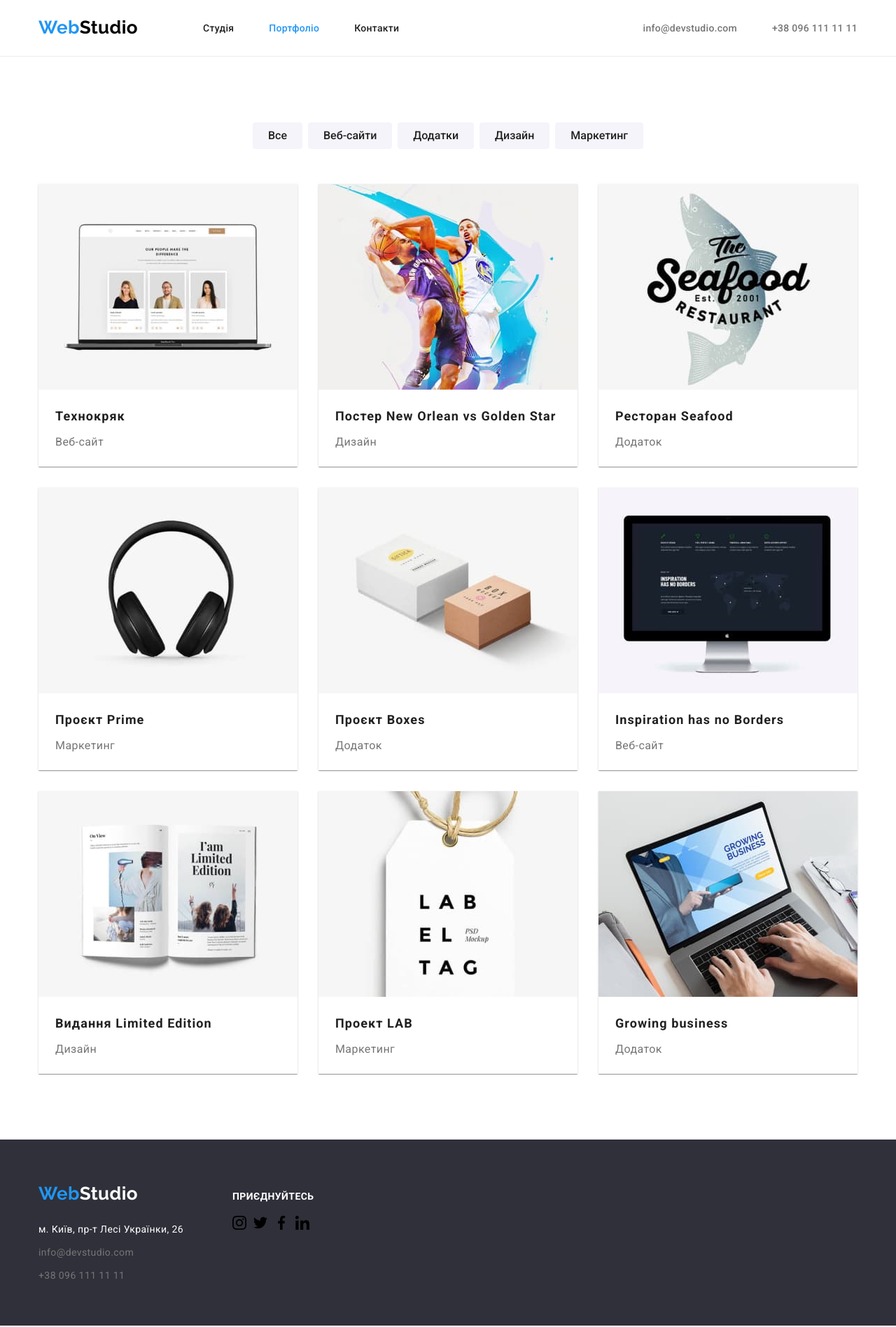
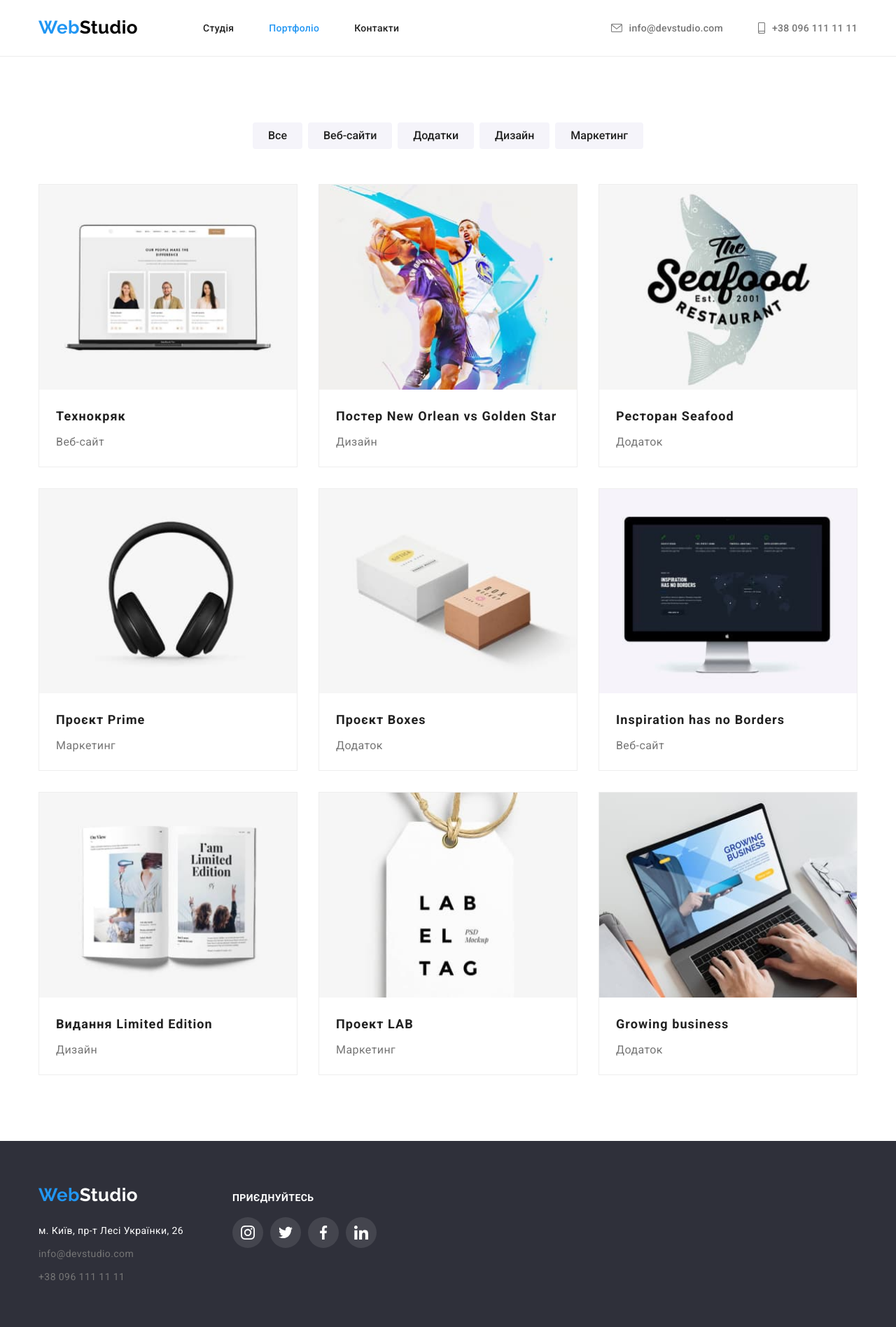
Before and after one commit to AndriiTymoshenko/goit-markup-hw-04, a plain HTML site: page portfolio.html in a window 1280 px wide. Shown: the whole page at 70% size. Drawn offline with nearby package versions, Linux system fonts and the light colour scheme.

Commit message:
portfolio fixed

```diff
--- a/css/styles.css
+++ b/css/styles.css
@@ -405,7 +405,7 @@ img {
 
 .clients .link:hover,
 .clients .link:focus {
-  color: var(--accent-color);
+  fill: var(--accent-color);
   border-color: var(--accent-color);
 }
 
@@ -551,6 +551,8 @@ img {
 .flex-container {
   width: 1170px;
   display: flex;
+  align-items: center;
+  justify-content: center;
   flex-wrap: wrap;
 
   gap: var(--section-gap);
@@ -558,7 +560,7 @@ img {
 
 .flex-elements {
   width: calc((100% - 60px) / 3);
-  box-shadow: var(--box-shadow);
+  border: 1px solid var(--portfolio-bg-color);
 }
 
 .project-content {
@@ -578,3 +580,13 @@ img {
   font-size: 16px;
   line-height: calc(30 / 16);
 }
+
+.flex-container .link {
+  text-decoration: none;
+  color: inherit;
+}
+
+.flex-container .link:hover,
+.flex-container .link:focus {
+  box-shadow: var(--box-shadow);
+}
--- a/portfolio.html
+++ b/portfolio.html
@@ -39,10 +39,20 @@
         </nav>
         <ul class="contacts-nav list">
           <li class="item">
-            <a class="mail link" href="mailto:info@devstudio.com">info@devstudio.com</a>
+            <a class="link" href="mailto:info@devstudio.com"
+              ><svg class="icon-mail">
+                <use href="./images/icons.svg#envelope"></use>
+              </svg>
+              info@devstudio.com</a
+            >
           </li>
           <li class="item">
-            <a class="tel link" href="tel:+380961111111">+38 096 111 11 11</a>
+            <a class="link" href="tel:+380961111111"
+              ><svg class="icon-tel">
+                <use href="./images/icons.svg#smartphone"></use>
+              </svg>
+              +38 096 111 11 11</a
+            >
           </li>
         </ul>
       </div>
@@ -71,86 +81,121 @@
           <ul class="flex-container list">
             <li class="flex-elements">
               <div class="project-card">
-                    <img src="./images/portfolio/project-1.jpg" alt="зображення веб-сайту" width="370" />
+                <a class="link" href="">
+                  <img
+                    src="./images/portfolio/project-1.jpg"
+                    alt="зображення веб-сайту"
+                    width="370"
+                  />
                   <div class="project-content">
                     <h2 class="project-title">Технокряк</h2>
                     <p class="project-text">Веб-сайт</p>
-                    </div>
+                  </div></a
+                >
               </div>
             </li>
             <li class="flex-elements">
               <div class="project-card">
-                  <img src="./images/portfolio/project-2.jpg" alt="зображення баскетболістів" width="370" />
+                <a class="link" href=""
+                  ><img
+                    src="./images/portfolio/project-2.jpg"
+                    alt="зображення баскетболістів"
+                    width="370"
+                  />
                   <div class="project-content">
                     <h2 class="project-title">Постер New Orlean vs Golden Star</h2>
                     <p class="project-text">Дизайн</p>
-                  </div>
+                  </div></a
+                >
               </div>
             </li>
             <li class="flex-elements">
               <div class="project-card">
-                  <img src="./images/portfolio/project-3.jpg" alt="додаток ресторан" width="370" />
+                <a class="link" href=""
+                  ><img src="./images/portfolio/project-3.jpg" alt="додаток ресторан" width="370" />
                   <div class="project-content">
                     <h2 class="project-title">Ресторан Seafood</h2>
                     <p class="project-text">Додаток</p>
-                  </div>
+                  </div></a
+                >
               </div>
             </li>
             <li class="flex-elements">
               <div class="project-card">
-                  <img src="./images/portfolio/project-4.jpg" alt="навушники" width="370" />
+                <a class="link" href=""
+                  ><img src="./images/portfolio/project-4.jpg" alt="навушники" width="370" />
                   <div class="project-content">
                     <h2 class="project-title">Проєкт Prime</h2>
                     <p class="project-text">Маркетинг</p>
-                  </div>
+                  </div></a
+                >
               </div>
             </li>
             <li class="flex-elements">
               <div class="project-card">
-                  <img src="./images/portfolio/project-5.jpg" alt="зображення коробок" width="370" />
+                <a class="link" href=""
+                  ><img
+                    src="./images/portfolio/project-5.jpg"
+                    alt="зображення коробок"
+                    width="370"
+                  />
                   <div class="project-content">
                     <h2 class="project-title">Проєкт Boxes</h2>
                     <p class="project-text">Додаток</p>
-                  </div>
+                  </div></a
+                >
               </div>
             </li>
             <li class="flex-elements">
               <div class="project-card">
-                  <img src="./images/portfolio/project-6.jpg" alt="зображення макбука" width="370" />
+                <a class="link" href="">
+                  <img
+                    src="./images/portfolio/project-6.jpg"
+                    alt="зображення макбука"
+                    width="370"
+                  />
                   <div class="project-content">
                     <h2 class="project-title">Inspiration has no Borders</h2>
                     <p class="project-text">Веб-сайт</p>
-                  </div>
+                  </div></a
+                >
               </div>
             </li>
             <li class="flex-elements">
               <div class="project-card">
-                  <img src="./images/portfolio/project-7.jpg" alt="зображення книги" width="370" />
+                <a class="link" href=""
+                  ><img src="./images/portfolio/project-7.jpg" alt="зображення книги" width="370" />
                   <div class="project-content">
                     <h2 class="project-title">Видання Limited Edition</h2>
                     <p class="project-text">Дизайн</p>
-                  </div>
+                  </div></a
+                >
               </div>
             </li>
             <li class="flex-elements">
               <div class="project-card">
+                <a class="link" href="">
                   <img src="./images/portfolio/project-8.jpg" alt="зображення брелка" width="370" />
                   <div class="project-content">
                     <h2 class="project-title">Проект LAB</h2>
                     <p class="project-text">Маркетинг</p>
-                  </div>
+                  </div></a
+                >
               </div>
             </li>
             <li class="flex-elements">
               <div class="project-card">
+                <a class="link" href="">
                   <img src="./images/portfolio/project-9.jpg" alt="зображення брелка" width="370" />
                   <div class="project-content">
                     <h2 class="project-title">Growing business</h2>
                     <p class="project-text">Додаток</p>
-                  </div>
+                  </div></a
+                >
               </div>
             </li>
           </ul>
+        </div>
       </section>
     </main>
     <!-- Footer -->
@@ -178,11 +223,10 @@
         </div>
         <div class="footer-socials">
           <p class="socials-text">Приєднуйтесь</p>
-          <ul class="list socials">
-            <li class="item footer-instagram">
-              <div class="icon-form">
+          <ul class="list socials-nav">
+            <li class="item">
               <a
-                  class="link icon"
+                class="link"
                 href="https://www.instagram.com"
                 target="_blank"
                 rel="noopener noreferrer"
@@ -191,12 +235,10 @@
                   <use href="./images/icons.svg#instagram"></use>
                 </svg>
               </a>
-              </div>
             </li>
-            <li class="item footer-twitter">
-              <div class="icon-form">
+            <li class="item">
               <a
-                  class="link icon"
+                class="link"
                 href="https://www.twitter.com"
                 target="_blank"
                 rel="noopener noreferrer"
@@ -205,12 +247,10 @@
                   <use href="./images/icons.svg#twitter"></use>
                 </svg>
               </a>
-              </div>
             </li>
-            <li class="item footer-facebook">
-              <div class="icon-form">
+            <li class="item">
               <a
-                  class="link icon"
+                class="link"
                 href="https://www.facebook.com"
                 target="_blank"
                 rel="noopener noreferrer"
@@ -219,12 +259,10 @@
                   <use href="./images/icons.svg#facebook"></use>
                 </svg>
               </a>
-              </div>
             </li>
-            <li class="item footer-linkedin">
-              <div class="icon-form">
+            <li class="item">
               <a
-                  class="link icon"
+                class="link"
                 href="https://www.linkedin.com"
                 target="_blank"
                 rel="noopener noreferrer"
@@ -233,7 +271,6 @@
                   <use href="./images/icons.svg#linkedin"></use>
                 </svg>
               </a>
-              </div>
             </li>
           </ul>
         </div>
```
Lines whose indentation alone changed are shown as unchanged.
